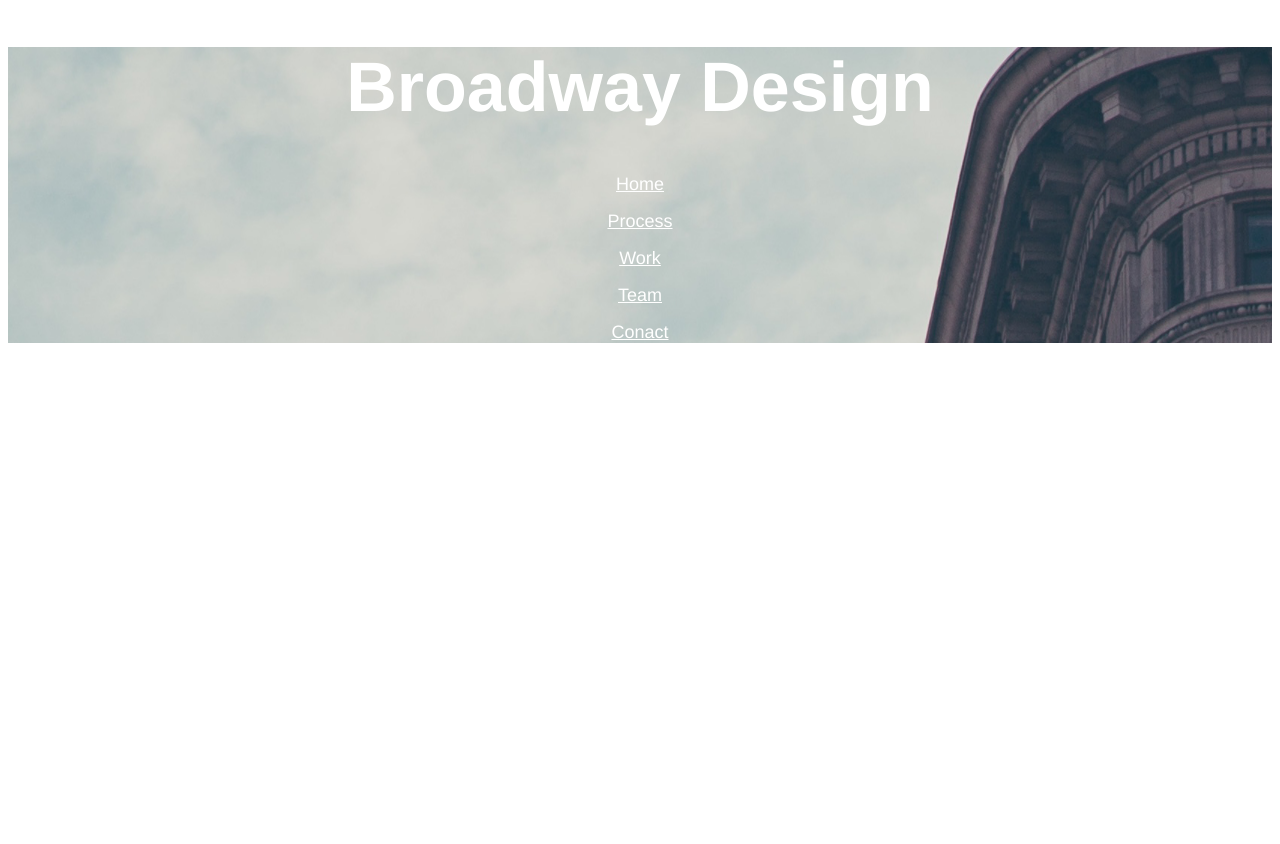
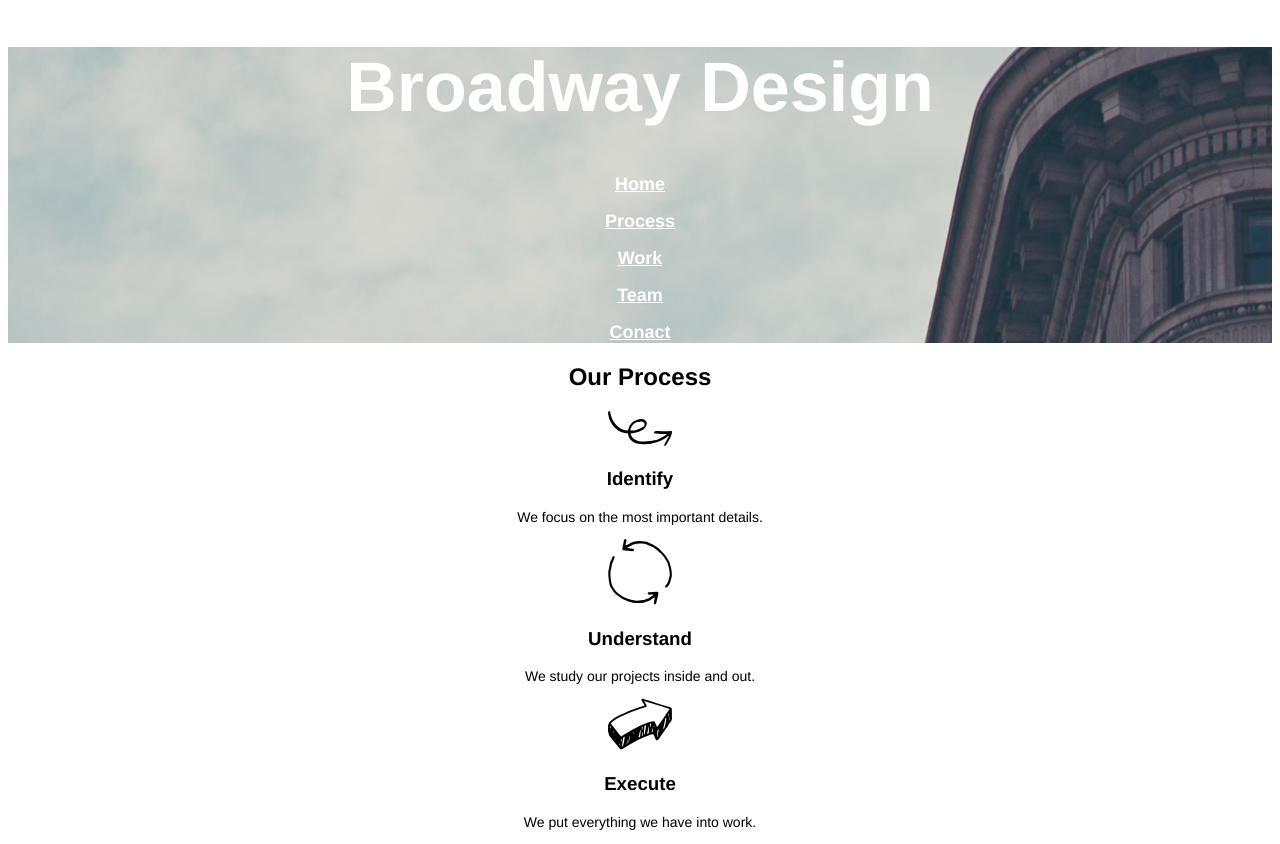
Before and after one commit to HuCk85/Broadway, a plain HTML site: page index.html in a window 1280 px wide. Before the commit the page ends 800 px from the top, so only its background shows below. Drawn offline with Linux system fonts and the light colour scheme.

Commit message:
The midsection of the webpage added

```diff
--- a/index.html
+++ b/index.html
@@ -22,8 +22,27 @@
 
     </nav>
 
+   </div>
 
-   </div>
+   <h2 id="subheader"> Our Process </h2>
+
+   <img src="./resources/images/identify.svg" alt = "swirling arrow"/>
+
+   <h3 class = "thirdheader"> Identify </h3>
+
+    <p class = "paragraphs"> We focus on the most important details. </p>
+
+   <img src="./resources/images/understand.svg" alt = "understandw"/>
+
+   <h3 class = "thirdheader"> Understand </h3>
+
+   <p class = "paragraphs"> We study our projects inside and out. </p>
+
+   <img src="./resources/images/execute.svg" alt = "understand"/>
+
+   <h3 class = "thirdheader"> Execute </h3>
+
+   <p class = "paragraphs">We put everything we have into work. </p>
 
   </body>
 </html>
--- a/resources/css/style.css
+++ b/resources/css/style.css
@@ -1,11 +1,11 @@
 * {
   font-family: Helvetica;
   text-align: center;
+  font-weight: bold;
 }
 
 h1 {
   font-size: 70px;
-  font-weight: bold;
   color: white;
 }
 
@@ -17,3 +17,16 @@ h1 {
 .background-img {
   background-image: url("../images/the-flatiron-building.png");
 }
+
+#secondheader {
+  font-size: 32px;
+}
+
+.thirdheader {
+  font-size: 23;
+}
+
+.paragraphs {
+  font-size: 14px;
+  font-weight: normal;
+}
```
Also changed, not shown: resources/images/execute.svg (added), resources/images/identify.svg (added), resources/images/understand.svg (added).
